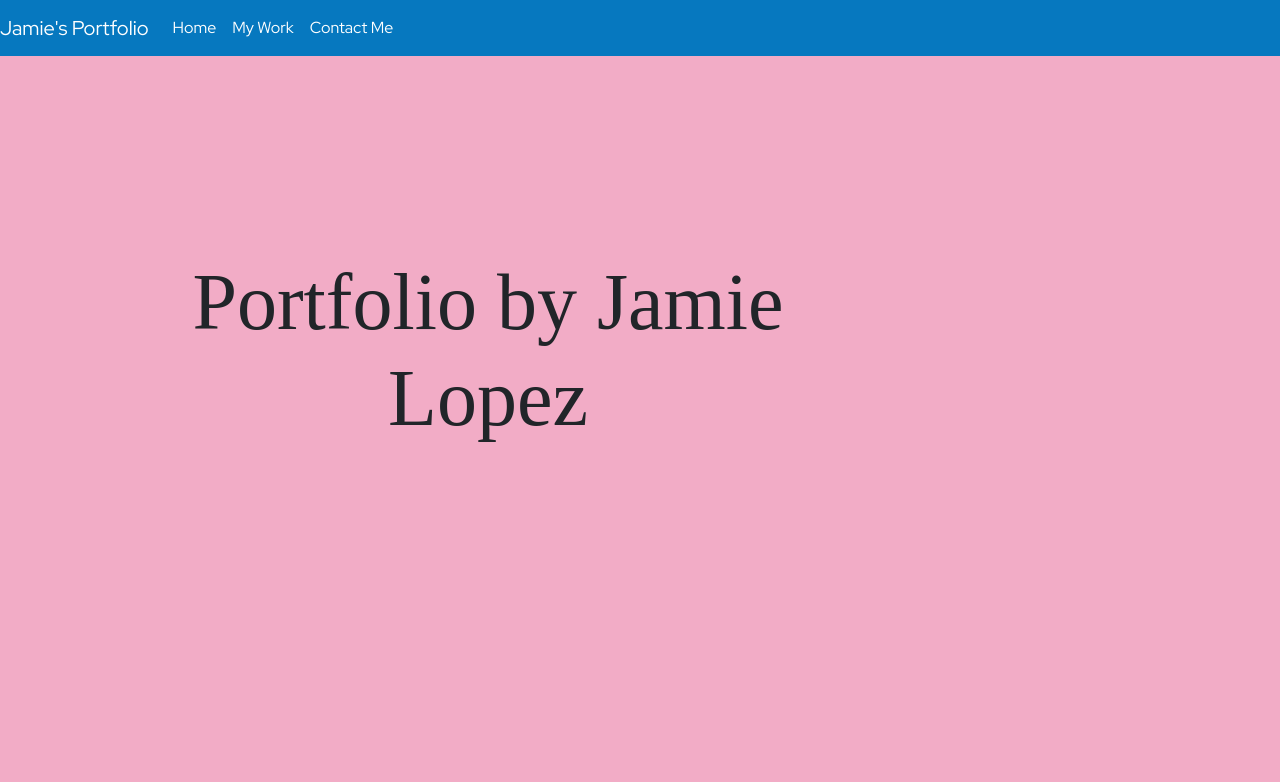
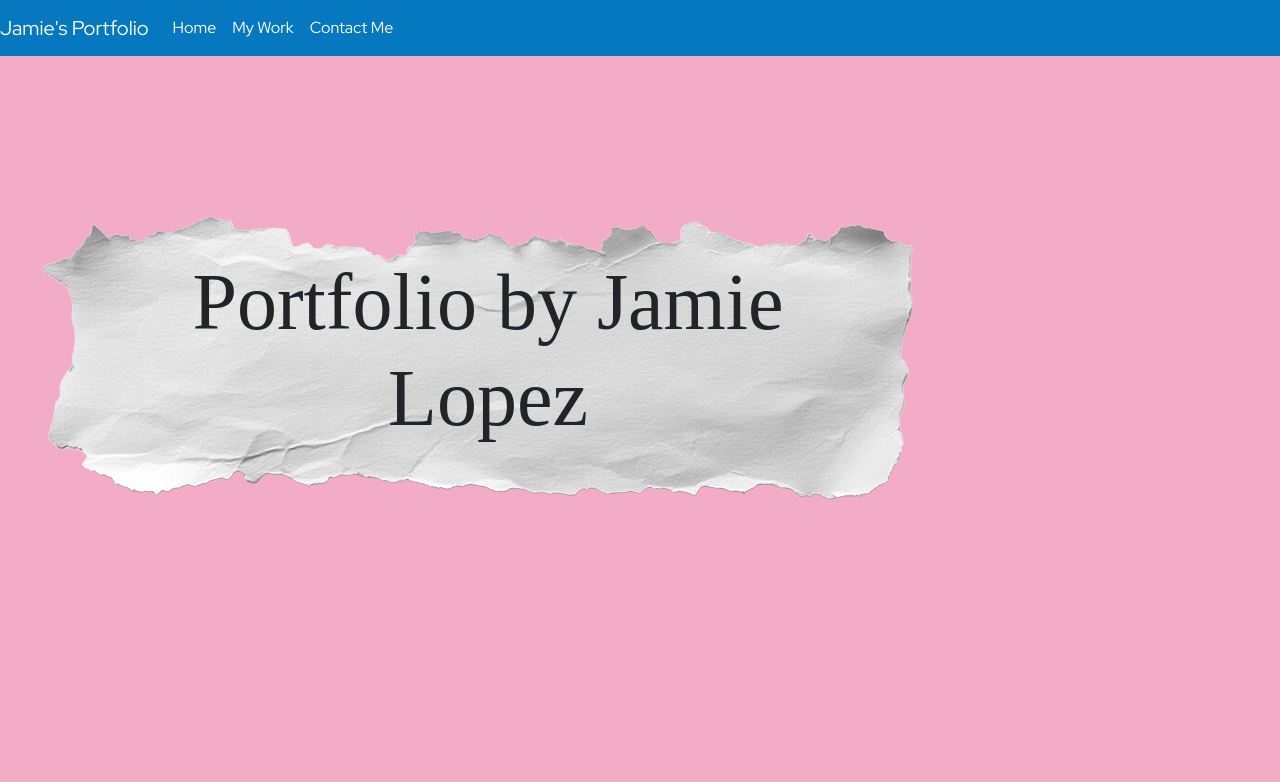
Before and after one commit to jamielopezz/FinalPrototype1, a plain HTML site: page index.html in a window 1280 px wide. Shown: the top 782 px of the page. Drawn offline with nearby package versions, Linux system fonts and the light colour scheme; the site is published under a folder, as on GitHub Pages, so addresses that start at the root find nothing; a web font is replaced by a local one.

Commit message:
Add files via upload

```diff
--- a/css/styles.css
+++ b/css/styles.css
@@ -39,7 +39,7 @@ h1:hover {
 	font-family: Dawning of a New Day;
 	font-size: 80px;
 	text-align: center;
-	background-image: url("/images/rippedPaper2.png");
+	background-image: url("../images/rippedPaper2.png") !important;
 	object-position: center top;
 	height: 500px;
 }
```
